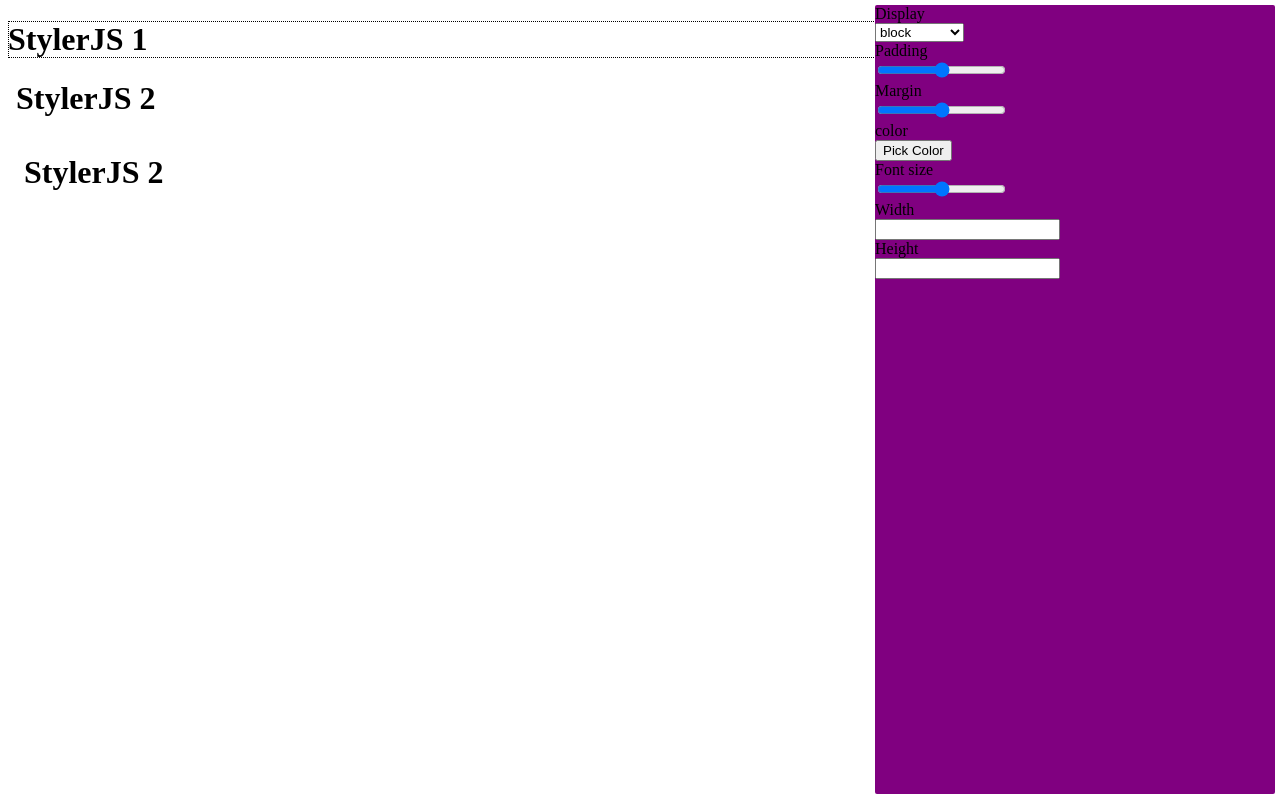
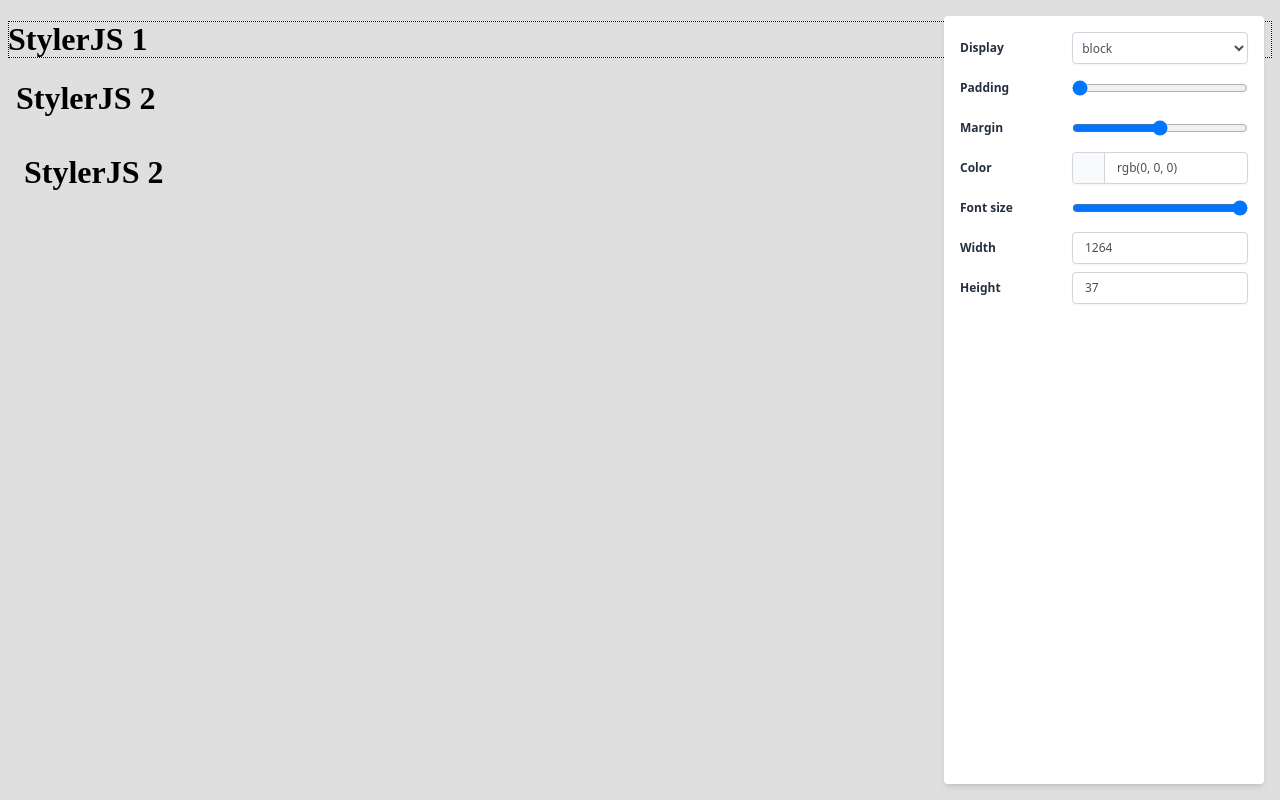
Before and after one commit to kodelicious/stylerjs, a website with bundled scripts: page dist/index.html in a window 1280 px wide. Both pictures are taken after a click on the element "StylerJS 1". Built offline with nearby package versions, Linux system fonts and the light colour scheme; what vanilla-picker would draw is missing.

Commit message:
Styling Panel

```diff
--- a/src/js/StylerColorPicker.js
+++ b/src/js/StylerColorPicker.js
@@ -19,7 +19,12 @@
      */
     getControlTemplate() {
         return `
-        <button>Pick Color</button>
+        <div class="sjs-form-control sjs-form-control-color-picker">
+            <div class="sjs-form-control-group">
+                <div class="sjs-form-control-prepend" style="background-colorx: #${this.value}"></div>
+                <div class="sjs-form-control-text">${this.value}</div>
+            </div>
+        </div>
         `
     }
 
@@ -31,11 +36,12 @@
      */
     setEvents(rootElement) {
         new Picker({
-            parent: rootElement.querySelector('button'),
+            parent: rootElement.querySelector('.sjs-form-control'),
             alpha: false,
             color: this.value,
             onChange: (color) => {
-                this.element.style[this.name] = color.rgbaString;
+                this.element.style[this.name] = color.rgbaString
+                rootElement.querySelector('.sjs-form-control-text').innerHTML = '#'+color.rgbaString
             },
         })
     }
--- a/src/js/StylerControl.js
+++ b/src/js/StylerControl.js
@@ -108,7 +108,7 @@
             <div class="sjs-form-label">
                 ${this.label}
             </div>
-            <div class="sjs-form-control">
+            <div class="sjs-form-control-wrapper">
                 ${this.getControlTemplate()}
             </div>
         </div>
--- a/src/js/StylerInputNumber.js
+++ b/src/js/StylerInputNumber.js
@@ -18,7 +18,7 @@
      */
     getControlTemplate() {
         return `
-        <input type="number" name="${this.name}" value="${this.value}"${this.attributes} />
+        <input type="number" name="${this.name}" value="${this.value}" class="sjs-form-control"${this.attributes} />
         `
     }
 
@@ -29,7 +29,7 @@
      * @return void
      */
     setEvents(rootElement) {
-        const input = rootElement.querySelector('input')
+        const input = rootElement.querySelector('.sjs-form-control')
 
         input.addEventListener('change', () => {
             this.element.style[this.name] = input.value + (this.unit || '')
--- a/src/js/StylerInputRange.js
+++ b/src/js/StylerInputRange.js
@@ -18,7 +18,7 @@
      */
     getControlTemplate() {
         return `
-        <input type="range" name="${this.name}" value="${this.value}"${this.attributes} />
+        <input type="range" name="${this.name}" value="${this.value}" class="sjs-form-control"${this.attributes} />
         `
     }
 
@@ -29,7 +29,7 @@
      * @return void
      */
     setEvents(rootElement) {
-        const input = rootElement.querySelector('input')
+        const input = rootElement.querySelector('.sjs-form-control')
 
         input.addEventListener('input', () => {
             this.element.style[this.name] = input.value + (this.unit || '')
--- a/src/js/StylerInputText.js
+++ b/src/js/StylerInputText.js
@@ -18,7 +18,7 @@
      */
     getControlTemplate() {
         return `
-        <input type="text" name="${this.name}" value="${this.value}"${this.attributes} />
+        <input type="text" name="${this.name}" value="${this.value}" class="sjs-form-control"${this.attributes} />
         `
     }
 
@@ -29,7 +29,7 @@
      * @return void
      */
     setEvents(rootElement) {
-        const input = rootElement.querySelector('input')
+        const input = rootElement.querySelector('.sjs-form-control')
 
         input.addEventListener('blur', () => {
             this.element.style[this.name] = input.value
--- a/src/js/StylerPanel.js
+++ b/src/js/StylerPanel.js
@@ -110,9 +110,10 @@
         // check the stylesheets???
         //.....
 
-        // strip the unit when present
+        // strip all available units
         if (value && property.unit) {
-            value = value.replace(property.unit, '')
+            // value = value.replace(property.unit, '')
+            value = value.replace(/(cm|mm|in|px|pt|pc|em|ex|ch|rem|vw|vh|vmin|vmax)/g, '')
         }
 
         return value
--- a/src/js/StylerSelect.js
+++ b/src/js/StylerSelect.js
@@ -18,7 +18,7 @@
      */
     getControlTemplate() {
         let html = `
-        <select name="${this.name}"${this.attributes}>
+        <select name="${this.name}" class="sjs-form-control"${this.attributes}>
         `
 
         for (let i = 0; i < this.data.length; i++) {
@@ -43,7 +43,7 @@
      * @return void
      */
     setEvents(rootElement) {
-        const select = rootElement.querySelector('select')
+        const select = rootElement.querySelector('.sjs-form-control')
 
         select.addEventListener('change', () => {
             this.element.style[this.name] = select.value
--- a/src/js/allowed-properties.js
+++ b/src/js/allowed-properties.js
@@ -58,7 +58,7 @@
             version: 'css1'
         },
         'color': {
-            label: 'color',
+            label: 'Color',
             javascript: 'color',
             type: 'color-picker',
             default: '#000000',
--- a/src/scss/app.scss
+++ b/src/scss/app.scss
@@ -1,12 +1,104 @@
 #sjs-panel {
-    background-color: purple;
-    border-radius: 2px;
-    bottom: 6px;
+    background-color: #fff;
+    border-radius: 0.25rem;
+    bottom: 1rem;
+    box-shadow: 0 4px 6px -1px rgba(0, 0, 0, 0.1), 0 2px 4px -1px rgba(0, 0, 0, 0.06);
+    box-sizing: border-box;
+    color: #252f3f;
+    font-family: Inter var, system-ui, -apple-system, BlinkMacSystemFont, "Segoe UI", Roboto, "Helvetica Neue", Arial, "Noto Sans", sans-serif, "Apple Color Emoji", "Segoe UI Emoji", "Segoe UI Symbol", "Noto Color Emoji";
+    font-size: 0.75rem;
+    line-height: 1.666666666666667;
+    padding: 1rem;
     position: fixed;
-    right: 5px;
-    top: 5px;
-    width: 400px;
-    z-index: 999999
+    right: 1rem;
+    top: 1rem;
+    width: 20rem;
+    z-index: 999999;
+
+    * {
+        box-sizing: border-box;
+    }
+}
+
+.sjs-form-group {
+    align-items: flex-start;
+    display: flex;
+
+    &:not(:last-child) {
+        margin-bottom: 0.5rem;
+    }
+}
+
+.sjs-form-label {
+    font-weight: 600;
+    margin-right: 0.25rem;
+    padding: 0.375rem 0;
+    width: 6.75rem;
+}
+
+.sjs-form-control-wrapper {
+    display: flex;
+    flex: 1;
+    height: 2rem;
+}
+
+.sjs-form-control {
+    background-color: #fff;
+    color: #495057;
+    display: block;
+    font-family: inherit;
+    font-size: inherit;
+    line-height: 1.8333333333;
+    margin: 0;
+    width: 100%;
+
+    &:focus {
+        outline: none;
+    }
+}
+
+input[type="text"].sjs-form-control,
+input[type="number"].sjs-form-control,
+select.sjs-form-control,
+.sjs-form-control-color-picker {
+    border: 1px solid #d2d6dc;
+    border-radius: 0.25rem;
+    box-shadow: 0 1px 2px 0 rgba(0, 0, 0, 0.05);
+    padding: 0.25rem 0.75rem;
+
+    &:focus {
+        box-shadow: 0 0 0 3px rgba(164, 202, 254, 0.45);
+        border-color: #a4cafe;
+    }
+}
+
+input[type="number"].sjs-form-control {
+    padding-right: 0.125rem;
+}
+
+select.sjs-form-control {
+    padding-left: 0.325rem;
+}
+
+.sjs-form-control-color-picker {
+    padding: 0;
+}
+
+.sjs-form-control-group {
+    display: flex;
+}
+
+.sjs-form-control-prepend {
+    background-color: #f9fafb;
+    border-right: 1px solid #d2d6dc;
+    border-top-left-radius: 0.25rem;
+    border-bottom-left-radius: 0.25rem;
+    min-width: 2rem;
+}
+
+.sjs-form-control-text {
+    flex: 1;
+    padding: 0.25rem 0.75rem;
 }
 
 .sjs-element-hover,
```
Also changed, not shown: dist/css/app.css, dist/index.html, dist/js/app.js.
